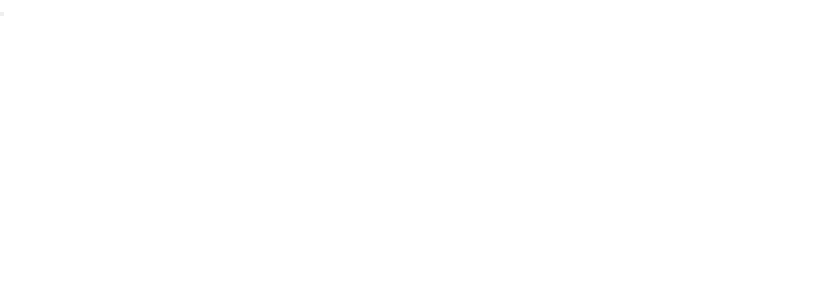
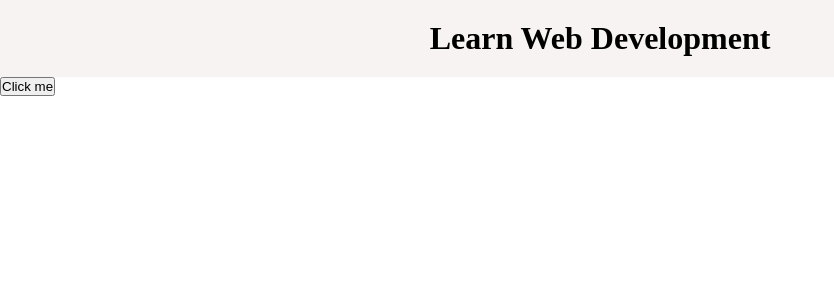
Before and after one commit to Andrea-Sgura/react-use-state, a React (Vite) app: page / in a window 1280 px wide. Shown: the top 300 px of the page, without its empty margins (0-834 px from the left). Built offline with nearby package versions, Linux system fonts and the light colour scheme.

Commit message:
[UPD] Creato file Header.jsx e strutturato + importato in App.jsx

```diff
--- a/src/App.jsx
+++ b/src/App.jsx
@@ -1,7 +1,11 @@
+import Header from "./Header"
 
 function App() {
   return (
-    <button></button>
+    <>
+      <Header />
+      <button>Click me</button>
+    </>
   )
 }
 
--- /dev/null
+++ b/src/Header.jsx
@@ -0,0 +1,13 @@
+import React from 'react'
+
+const Header = () => {
+    return (
+        <div className="container">
+            <header>
+                <h1 className="title">Learn Web Development</h1>
+            </header>
+        </div>
+    )
+}
+
+export default Header
--- a/src/index.css
+++ b/src/index.css
@@ -3,3 +3,15 @@
   padding: 0;
   box-sizing: border-box;
 }
+
+/* HEADER */
+
+.container {
+  max-width: 1200px;
+  background-color: rgb(248, 243, 243);
+  text-align: center;
+}
+
+.title {
+  padding: 20px 20px;
+}
```
